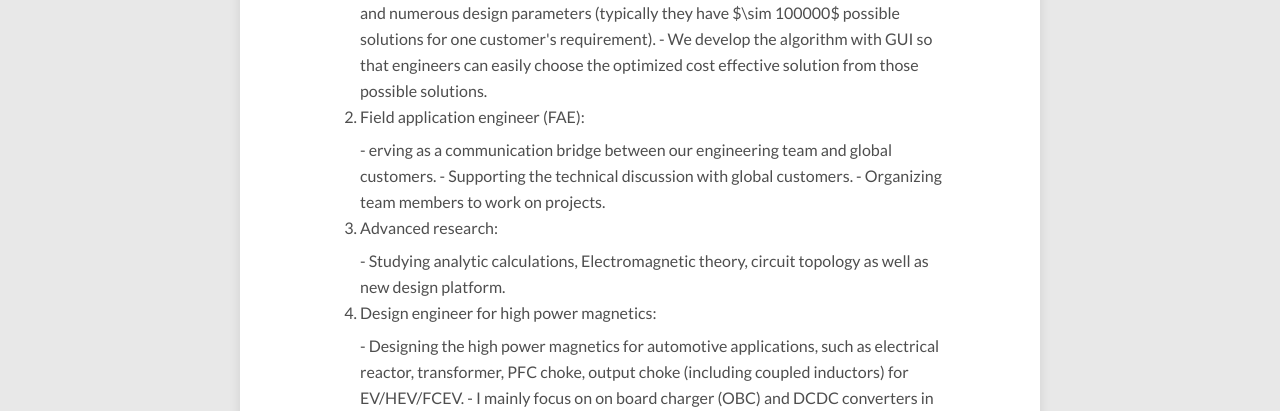
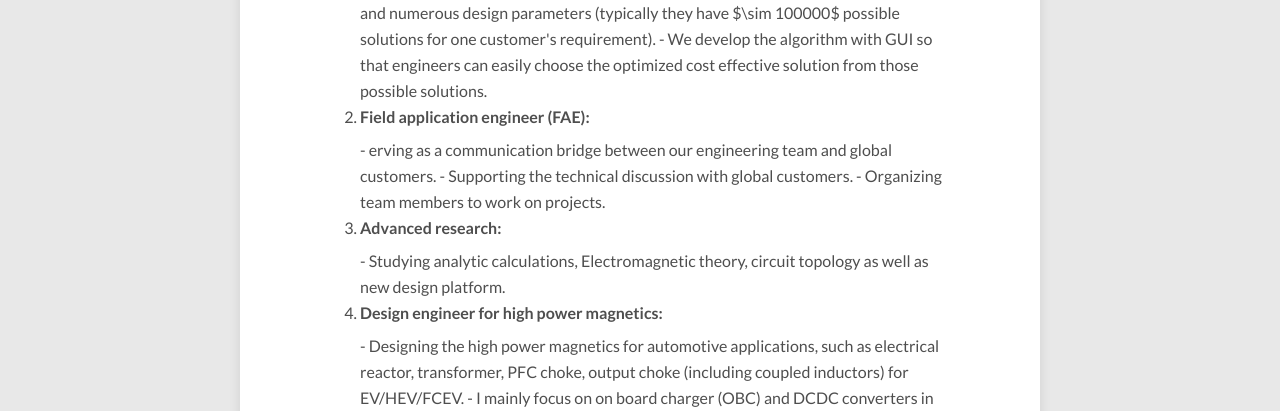
Before and after one commit to pochunsun/pochunsun.github.io, a Jekyll site: the page built from about/index.md, in a window 1280 px wide. Shown: the part 785-1196 px from the top of the page. Built offline with Jekyll 4.4.1, drawn with Linux system fonts in a browser that asks for light colours; nearby versions of some CDN libraries.

```diff
--- a/about/index.md
+++ b/about/index.md
@@ -18,18 +18,18 @@ modified: 2021-02-02
 - For Xfmr design, it involves a variety of architectures and numerous design parameters (typically they have $\sim 100000$ possible solutions for one customer's requirement).
 - We develop the algorithm with GUI so that engineers can easily choose the optimized cost effective solution from those possible solutions.
 
-<li>Field application engineer (FAE):</li>
+<li><b> Field application engineer (FAE):</b></li>
 
 - erving as a communication bridge between our engineering team and global customers.
 - Supporting the technical discussion with global customers.
 - Organizing team members to work on projects.
 
-<li>Advanced research:</li>
+<li><b> Advanced research:</b></li>
 
 - Studying analytic calculations, Electromagnetic theory, circuit topology as well as new design platform.
 
 
-<li>Design engineer for high power magnetics:</li>
+<li><b> Design engineer for high power magnetics:</b></li>
 
 - Designing the high power magnetics for automotive applications, such as electrical reactor, transformer, PFC choke, output choke (including coupled inductors) for EV/HEV/FCEV.
 - I mainly focus on on board charger (OBC) and DCDC converters in powertrain, such as 11kW/22kW CLLLC or DAB (in three/two phases) OBC Xfmr, and phase-shifted full bridge(PSFB) DC/DC Xfmr.
```
